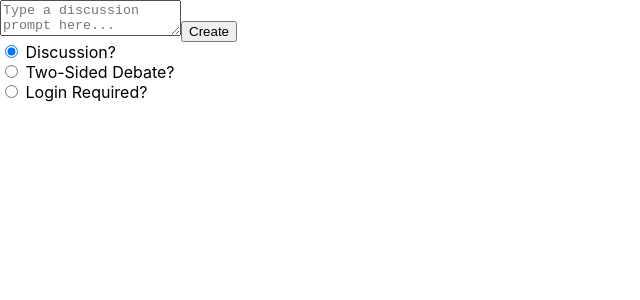
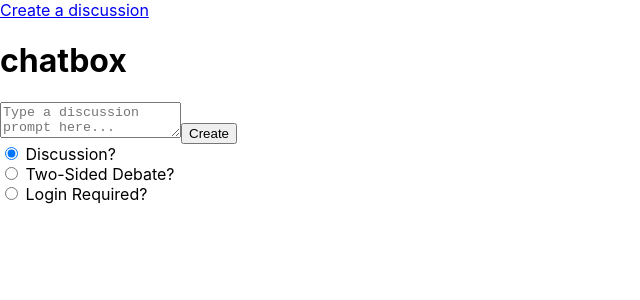
Before and after one commit to aakim-git/comment-section, a React (Create React App) app in the folder src/client/comment-section-client/: page / in a window 1280 px wide. Shown: the top 300 px of the page, without its empty margins (0-640 px from the left). Built offline with nearby package versions, Linux system fonts and the light colour scheme.

Commit message:
Added Header component

```diff
--- a/src/client/comment-section-client/src/components/App.js
+++ b/src/client/comment-section-client/src/components/App.js
@@ -1,6 +1,7 @@
 import React from 'react';
 import Home from './Home.js';
 import Chat from './Chat.js';
+import Header from './Header.js';
 import CommentSection from './CommentSection';
 
 import '../style/App.css';
@@ -9,6 +10,7 @@ import { Route, Switch, BrowserRouter } from 'react-router-dom';
 function App() {
     return (
         <BrowserRouter>
+            <Header />
             <Switch>
                 <Route exact path="/" component={Home} />
                 <Route path="/chat" component={Chat} />
--- /dev/null
+++ b/src/client/comment-section-client/src/components/Header.js
@@ -0,0 +1,20 @@
+import React, { Component } from 'react';
+import { Link } from 'react-router-dom';
+
+class Header extends Component {
+    render() {
+        return (
+            <div id="main-header">
+
+                <div id="main-navbar">
+                    <Link to={'/'}> Create a discussion </Link>
+                </div>
+
+                <h1> chatbox </h1>
+
+            </div>
+        );
+    }
+}
+
+export default Header;
```
